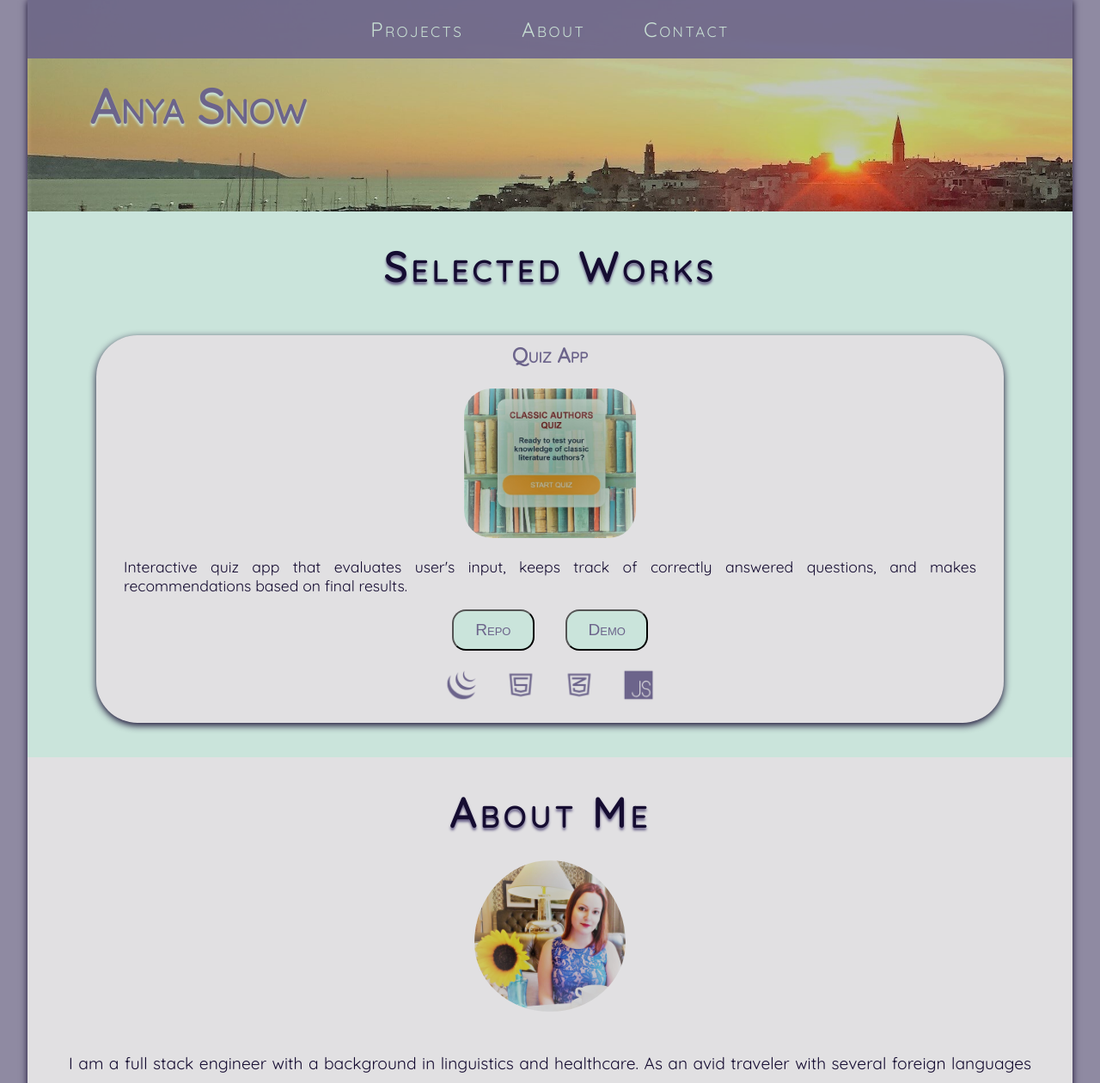
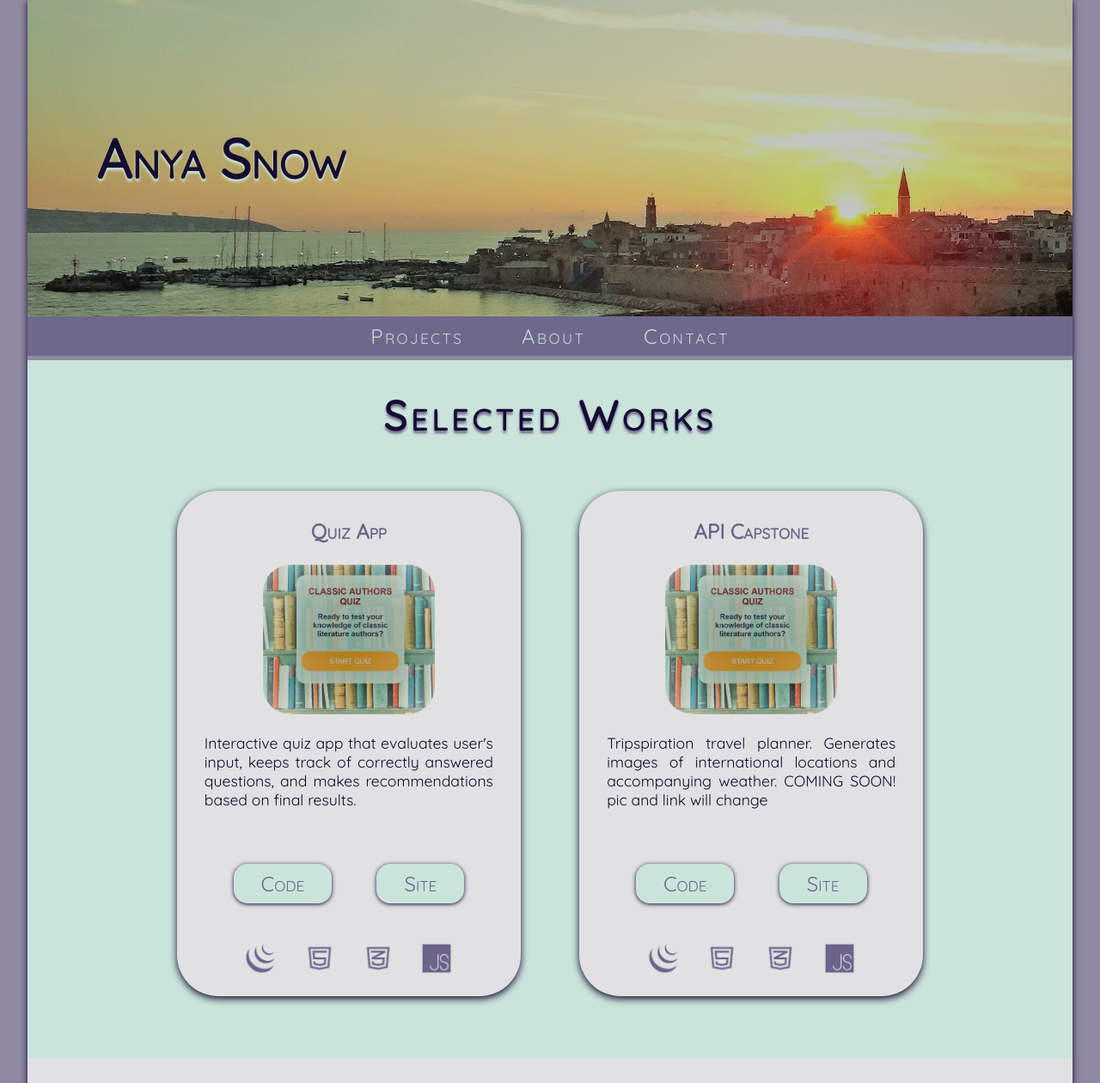
Before and after one commit to anyasnow/portfolio, a website: page index.html in a window 1280 px wide. Shown: the top 1260 px of the page at 86% size. Drawn offline with Linux system fonts and the light colour scheme; a web font is replaced by a local one.

Commit message:
redo styling

```diff
--- a/index.html
+++ b/index.html
@@ -16,7 +16,17 @@
 </head>
 
 <body>
+
+
+<div class="sunset">
+        <h1>Anya Snow</h1>
+    </div>
+
+
       <header role="banner">
+
+    </header>
+
     <div class="navmenu">
             <div class="navlinks" role="navigation">
                     <!-- <img src="images/whitesnowflake.png" class="snowflake" alt="snowflake icon"> -->
@@ -26,17 +36,8 @@
                     <!-- <a href="AnyaSnowCV.pdf" target="_blank">CV</a> -->
             </div>
             </div>
-    </header>
 
     <main role="main">
-
-<div class="sunset">
-    <h1>Anya Snow</h1>
-</div>
-
-
-
-
 
 <span class="anchor" id="projects"></span>
 
@@ -45,25 +46,43 @@
 
 <ul class="works">
 
-    <li>
-        <div class="project">
+
+        <li class="project">
                 <h3>Quiz App </h3>
                 <img class ="projectpic" src="images/quiz.jpg" alt="screenshot of book quiz app">
                 <p>Interactive quiz app that evaluates user's input, keeps track of correctly answered questions,
                             and makes recommendations based on final results.</p>
 
-            <a href="https://github.com/anyasnow/bookquiz" target="_blank">  <button id="clickbutton"> Repo </button></a>
-            <a href="https://anyasnow.github.io/bookquiz/" target="_blank">  <button id="clickbutton"> Demo </button></a>
+                            <a href="https://github.com/anyasnow/bookquiz" target="_blank" class="buttonlike">  Code </a>
+                    <a href="https://anyasnow.github.io/bookquiz/" target="_blank" class="buttonlike">  Site </a>
 
-            <div class="techicons">
+
+                <section class="techicons">
                     <img src="images/jq.png" class="techicon" alt="jquery icon">
                     <img src="images/html.png" class="techicon" alt="html icon">
                     <img src="images/css.png" class="techicon" alt="css icon">
                     <img src="images/js.png" class="techicon" alt="javascript icon">
-            </div>
-        </div>
+                </section>
         </li>
+
+        <li class="project">
+                <h3>API Capstone</h3>
+                <img class ="projectpic" src="images/quiz.jpg" alt="screenshot of book quiz app">
+                <p>Tripspiration travel planner. Generates images of international locations and accompanying weather. COMING SOON! pic and link will change </p>
+
+                <a href="https://github.com/anyasnow/bookquiz" target="_blank" class="buttonlike">  Code </a>
+                <a href="https://anyasnow.github.io/bookquiz/" target="_blank" class="buttonlike">  Site </a>
+
+                <section class="techicons">
+                    <img src="images/jq.png" class="techicon" alt="jquery icon">
+                    <img src="images/html.png" class="techicon" alt="html icon">
+                    <img src="images/css.png" class="techicon" alt="css icon">
+                    <img src="images/js.png" class="techicon" alt="javascript icon">
+                </section>
+        </li>
+
     </ul>
+
 
 </div>
 
--- a/styles.css
+++ b/styles.css
@@ -5,18 +5,19 @@
   html {
   margin: 0 auto;
   padding: 0;
-  height: 100vh;
+
 }
 
 body {
   width: 95%;
   margin: 0 auto;
+  box-shadow: 0 1px 8px var(--almost-black-color);
 }
 
 
 
 :root {
-  --main-dark-color: #6c648B; /* navlinksbg, h1? footerbg maintext, contacticons */
+  --main-dark-color: #6c648B; /* navsbg, h1? footerbg maintext, contacticons */
   --main-light-color: #cae4db; /*CONTRAST smalltext */
   --accent-bright-color: #cda34f; /* button? */
   --accent-dull-color: #8F8AA2; /* bg, lessimportanticons */
@@ -30,21 +31,21 @@ html {
 }
 
 a:focus {
-  outline: 2px solid black;
-  outline-offset: .15em;
-
+  outline: none;
+border-radius: 10px;
+border: 2px solid var(--accent-dull-color)
 }
 
+
+
 main {
-  box-shadow: 0 1px 8px var(--almost-black-color);
-
-  margin: auto;
+   margin: 0 auto;
 }
 
 header {
   text-align: center;
   width: inherit;
-  position: fixed;
+  position: absolute;
 }
 
 .navmenu {
@@ -54,6 +55,10 @@ header {
   opacity: 0.9;
   vertical-align: middle;
   width: 100%;
+  text-align: center;
+  position: sticky;
+  top: 0px;
+
 }
 
 .navlinks {
@@ -61,7 +66,6 @@ header {
   margin-right: auto;
   width: 100%;
   text-align: center;
-  padding: 1.2rem 2rem;
 }
 
 @media screen and (max-width: 500px) {
@@ -71,17 +75,15 @@ header {
 }
 
 .navlinks a {
-  /* float: right; */
   color: var(--main-light-color);
   text-decoration: none;
-  /* width: 33%;  */
   text-align: center;
-  padding: 1.2rem 2rem;
+  padding: 0.5rem 2rem;
   font-size: 1.5rem;
   font-family: 'Quicksand';
   font-variant: small-caps;
   letter-spacing: .1em;
-  transition: 500ms ease; /* double check */
+  transition: 500ms ease;
   vertical-align: middle;
 }
 
@@ -109,6 +111,7 @@ header {
 a {
   text-decoration: none;
   cursor: pointer;
+  display: inline-block;
   }
 
 
@@ -121,11 +124,9 @@ a {
   }
 
 h1 {
-font-size: 3.5rem;
-/* font-variant: small-caps; */
-/* font-weight: normal; */
-padding: .5rem;
-color: var(--main-dark-color);
+font-size: 4rem;
+padding: 5rem;
+color: var(--almost-black-color);
 text-shadow: 0 3px 3px var(--main-light-color);
 font-family:  'Quicksand';
 font-variant: small-caps;
@@ -134,7 +135,7 @@ font-variant: small-caps;
   margin: 0 auto; /* Gives that scrolling effect as the typing happens */
   /* letter-spacing: .1em; */
   animation:
-    typing 3s steps(30, end);
+    typing 4s steps(100, end);
 }
 
 @media screen and (max-width: 500px) {
@@ -183,7 +184,7 @@ line-height: 3rem;
    max-width: 100%;
    background-size:cover;
    background-position: center;
-   padding: 5rem 4rem;
+   padding: 4rem 0rem;
   }
 
   @media screen and (max-width: 500px) {
@@ -224,11 +225,10 @@ line-height: 3rem;
   }
 
 ul {
-  display: inline;
+  display: inline-block;
   list-style: none;
-  vertical-align: middle;
+  margin: auto;
   padding: 0;
-
   }
 
 li {
@@ -236,19 +236,23 @@ li {
   vertical-align: middle;
 }
 
+li.project {
+  margin: 2rem;
+}
+
 
 .project {
     border-radius: 3rem;
-    margin: auto;
+    width: 400px;
     box-shadow: 0 3px 8px var(--almost-black-color);
     background-color: var(--almost-white-color);
   }
 
 .project p {
   font-size: 1.1rem;
-  text-align: left;
   margin-left: 2rem;
   margin-right: 2rem;
+  margin-bottom: 2.5rem;
   text-align: justify;
 }
 
@@ -257,7 +261,6 @@ li {
       width: 200px;
       max-width: 100%
       }
-
 
 
 .techicon {
@@ -277,21 +280,20 @@ h3 {
   padding-top: .5rem;
       }
 
-  #clickbutton {
+
+      a.buttonlike {
         text-align: center;
-    width: 6rem;
-    height: 3rem;
-
+        padding: .5rem 2rem;
         color: var(--main-dark-color);
         background-color: var(--main-light-color);
         border-radius: 1rem;
-    font-size: 1.2rem;
+        font-size: 1.5rem;
         font-variant: small-caps;
-    cursor: pointer;
-    margin: 0rem 1rem;
+        margin: 1.5rem;
+        box-shadow: 0 1px 5px var(--almost-black-color);
       }
 
-  #clickbutton:hover {
+      .buttonlike:hover {
         color: var(--main-light-color);
         background-color: var(--main-dark-color);
         cursor: pointer;
```
Lines whose indentation alone changed are shown as unchanged.
